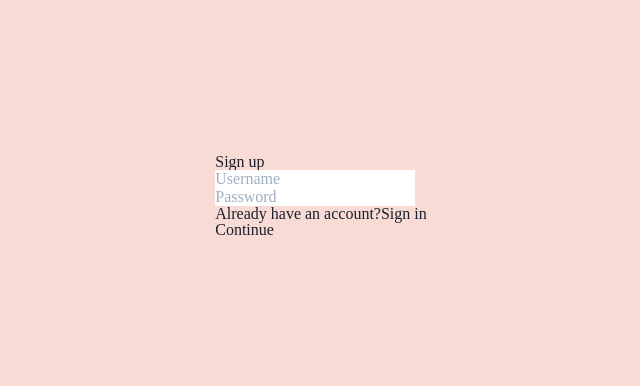
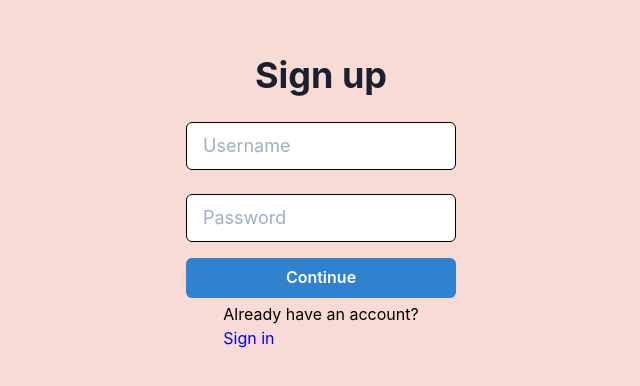
Before and after one commit to crazy-tower/motion-frontend, a Next.js app: page /signup in a window 1280 px wide. Shown: the part 204-590 px from the top of the page, without its empty margins (319-959 px from the left). Built offline with nearby package versions, Linux system fonts and the light colour scheme.

Commit message:
entrance design

```diff
--- a/src/pages/_app.tsx
+++ b/src/pages/_app.tsx
@@ -58,6 +58,7 @@ const GlobalStyle = createGlobalStyle`
 
 const defaultTheme = {
   bgGreen: '#006654',
+  bgPink: '#f8dbd5',
 };
 
 const MyApp = ({ Component, pageProps }: AppProps) => {
--- a/src/pages/signup.tsx
+++ b/src/pages/signup.tsx
@@ -4,6 +4,19 @@ import { useRouter } from 'next/router';
 import styles from '../styles/Home.module.css';
 import Head from 'next/head';
 import Link from 'next/link';
+import styled from 'styled-components';
+import { Button, Heading, Input, Text } from '@chakra-ui/react';
+
+const Wrapper = styled.div`
+  background-color: ${(props) => props.theme.bgPink};
+  height: 100vh;
+  padding: 4rem 2rem;
+  flex: 1;
+  display: flex;
+  flex-direction: column;
+  justify-content: center;
+  align-items: center;
+`;
 
 const Page: NextPage = () => {
   const [username, setUsername] = useState<string>('');
@@ -40,82 +53,65 @@ const Page: NextPage = () => {
     }
   };
   return (
-    <div className={styles.entranceContainer}>
+    <>
       <Head>
         <title>Motion</title>
       </Head>
-
-      <main className={styles.main}>
-        <div className="min-h-full flex items-center justify-center py-12 px-4 sm:px-6 lg:px-8">
-          <div className="max-w-md w-full space-y-8">
-            <div>
-              <h2 className="mt-6 text-center text-3xl font-extrabold text-gray-900">
+      <Wrapper>
+        <Heading as="h2" size="xl" color="black.100" marginY="3">
           Sign up
-              </h2>
-            </div>
-            <form className="mt-8 space-y-6" action="#" method="POST">
-              <input type="hidden" name="remember" defaultValue="true" />
-              <div className="rounded-md shadow-sm -space-y-px">
+        </Heading>
         <div>
           <label htmlFor="email-address" className="sr-only">
             Username
           </label>
-                  <input
-                    id="username"
-                    name="username"
-                    type="username"
-                    autoComplete="username"
-                    required
-                    className="appearance-none rounded-none relative block w-full px-3 py-2 border border-gray-300 placeholder-gray-500 text-gray-900 rounded-t-md focus:outline-none focus:ring-indigo-500 focus:border-indigo-500 focus:z-10 sm:text-sm"
+          <Input
             placeholder="Username"
-                    value={username}
+            size="lg"
             onChange={(event) => setUsername(event.target.value)}
+            width={270}
+            color="black"
+            backgroundColor="white"
+            paddingX="4"
+            paddingY="3"
+            marginY="3"
           />
         </div>
         <div>
           <label htmlFor="password" className="sr-only">
             Password
           </label>
-                  <input
-                    id="password"
-                    name="password"
-                    type="password"
-                    autoComplete="current-password"
-                    required
-                    className="appearance-none rounded-none relative block w-full px-3 py-2 border border-gray-300 placeholder-gray-500 text-gray-900 rounded-b-md focus:outline-none focus:ring-indigo-500 focus:border-indigo-500 focus:z-10 sm:text-sm"
+          <Input
             placeholder="Password"
-                    value={password}
+            size="lg"
             onChange={(event) => setPassword(event.target.value)}
+            width={270}
+            color="black"
+            backgroundColor="white"
+            paddingX="4"
+            paddingY="3"
+            marginY="3"
           />
         </div>
-              </div>
-
-              <div className="flex items-center justify-between">
-                <div className="text-sm">
-                  Already have an account?
+        <Button
+          colorScheme="blue"
+          marginY={1}
+          onClick={handleSubmit}
+          disabled={working}
+          width={270}
+        >
+          Continue
+        </Button>
+        <p>
+          <Text color="black">Already have an account? </Text>
           <Link href="/">
-                    <a className="font-medium text-indigo-600 hover:text-indigo-500">
-                      Sign in
+            <a>
+              <Text color="blue">Sign in</Text>
             </a>
           </Link>
-                </div>
-              </div>
-
-              <div>
-                <button
-                  type="submit"
-                  className="group relative w-full flex justify-center py-2 px-4 border border-transparent text-sm font-medium rounded-md text-white bg-indigo-600 hover:bg-indigo-700 focus:outline-none focus:ring-2 focus:ring-offset-2 focus:ring-indigo-500"
-                  onClick={handleSubmit}
-                  disabled={working}
-                >
-                  Continue
-                </button>
-              </div>
-            </form>
-          </div>
-        </div>
-      </main>
-    </div>
+        </p>
+      </Wrapper>
+    </>
   );
 };
 export default Page;
```
Also changed, not shown: src/components/block/Entrance/signin.tsx (+46 -70 lines), src/pages/index.tsx (+20 -6 lines). Lines whose indentation alone changed are shown as unchanged.
